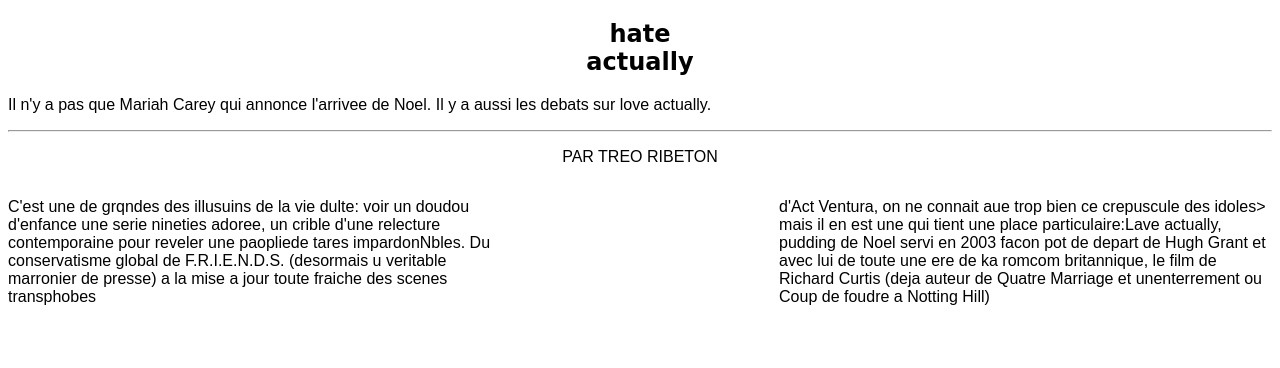
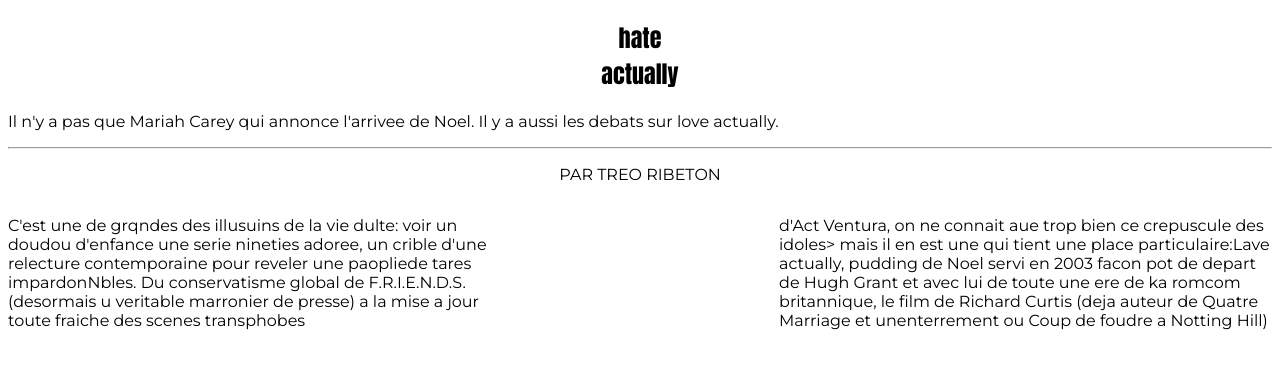
Before and after one commit to WebHeroSchool/homejournal, a plain HTML site: page index.html in a window 1280 px wide. Drawn offline with Linux system fonts and the light colour scheme.

Commit message:
Добавлены внешние ссылки на стили гугл в index.html и прописаны характеристики стиля в style.css

```diff
--- a/index.html
+++ b/index.html
@@ -3,8 +3,9 @@
 <head>
   <meta charset="utf-8">
 	<link rel="stylesheet" href="./style.css">
+  <link href="https://fonts.googleapis.com/css?family=Anton&display=swap" rel="stylesheet">
+<link href="https://fonts.googleapis.com/css?family=Montserrat&display=swap" rel="stylesheet">
  </head>
-
 <article>
 	<h1><center>hate <br>actually</center></h1>
 	<p>
--- a/style.css
+++ b/style.css
@@ -1,5 +1,8 @@
 article
-  {font-family: 'Public Sans', sans-serif }
-
- h1
-   { font-family: 'Cute Font', cursive}
+{font-family: 'Montserrat', sans-serif;
+  font-weight: 400;
+  font-style: normal }
+h1
+ {font-family: 'Anton', sans-serif;
+  font-weight: 400;
+  font-style: normal}
```
